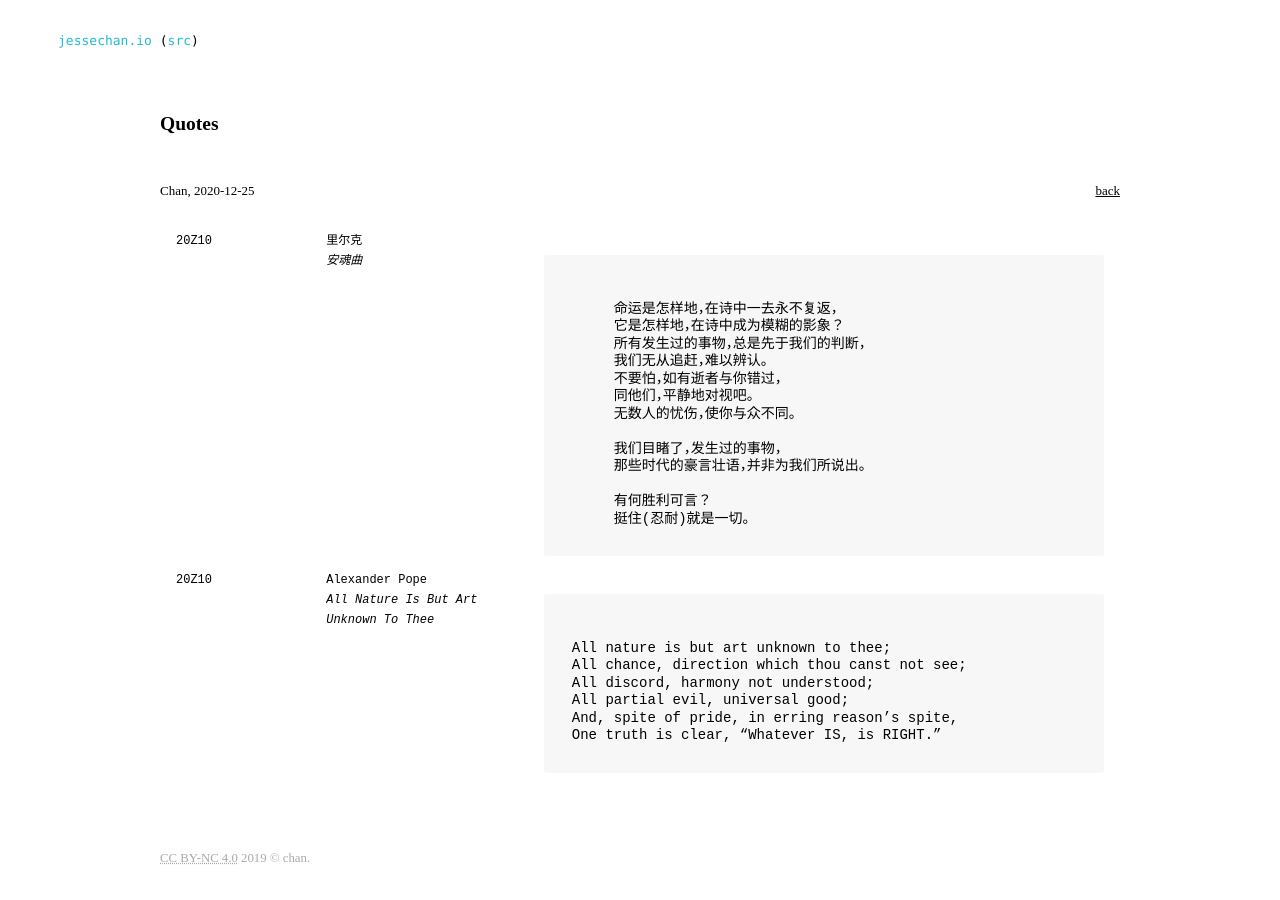
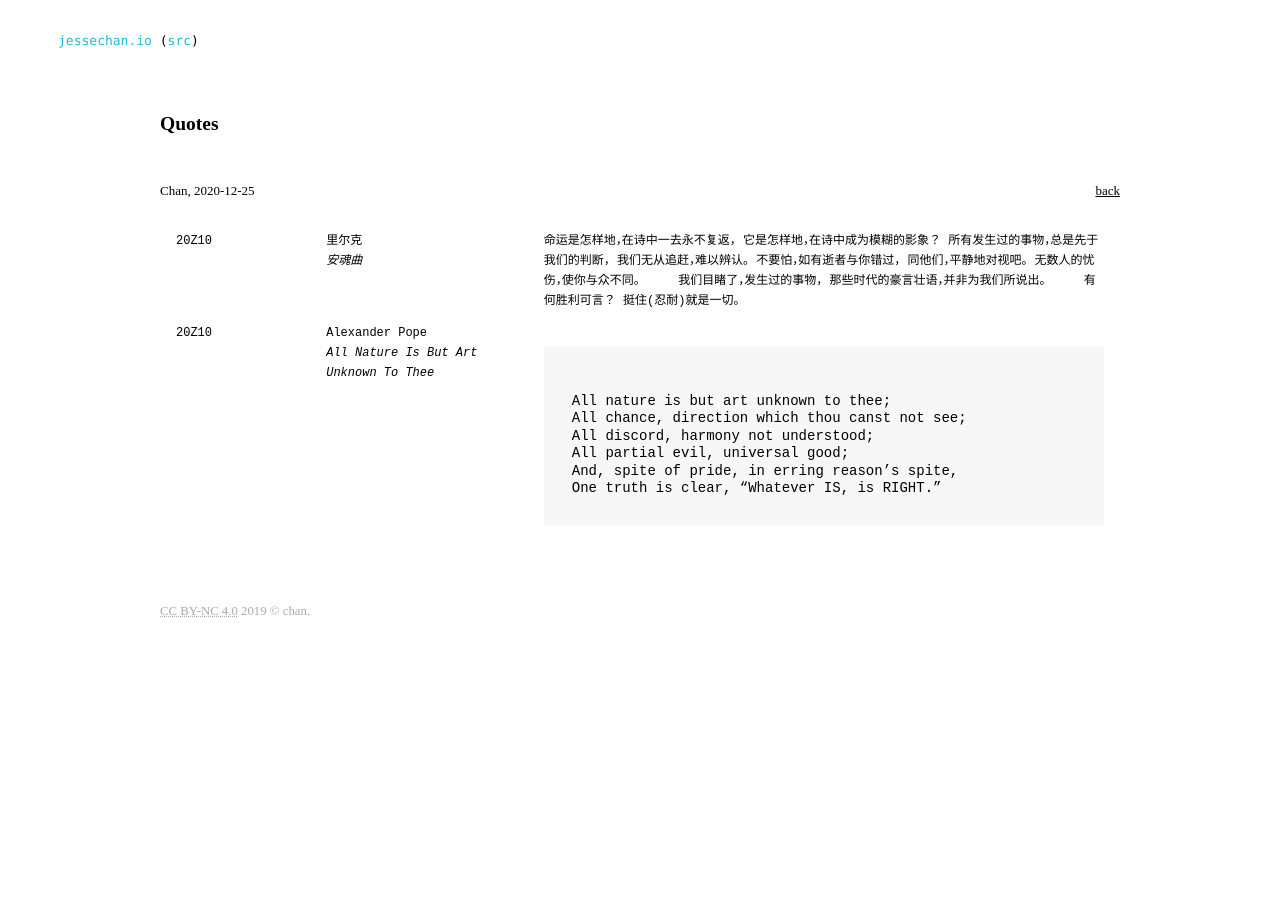
Before and after one commit to JesseEisen/chan, a Jekyll site: the page built from _posts/2020-12-25-quotes.md, in a window 1280 px wide. Built offline with Jekyll 4.4.1, drawn with Linux system fonts in a browser that asks for light colours.

Commit message:
fix: fix quote style

```diff
--- a/_posts/2020-12-25-quotes.md
+++ b/_posts/2020-12-25-quotes.md
@@ -11,7 +11,7 @@ category: "essay"
      <span class="time">20Z10</span>
      <span class="left"></span>
      <span class="middle"><p><span>里尔克</span><br><span><i>安魂曲</i></span></p></span>
-     <span class="right"><pre>
+     <span class="right"><p>
      命运是怎样地，在诗中一去永不复返，
      它是怎样地，在诗中成为模糊的影象？
      所有发生过的事物，总是先于我们的判断，
@@ -24,7 +24,7 @@ category: "essay"
      那些时代的豪言壮语，并非为我们所说出。
 
      有何胜利可言？
-     挺住(忍耐)就是一切。</pre></span>
+     挺住(忍耐)就是一切。</p></span>
   </div>
   <div id="20Z10-1" class="entry book">
      <span class="time">20Z10</span>
```
